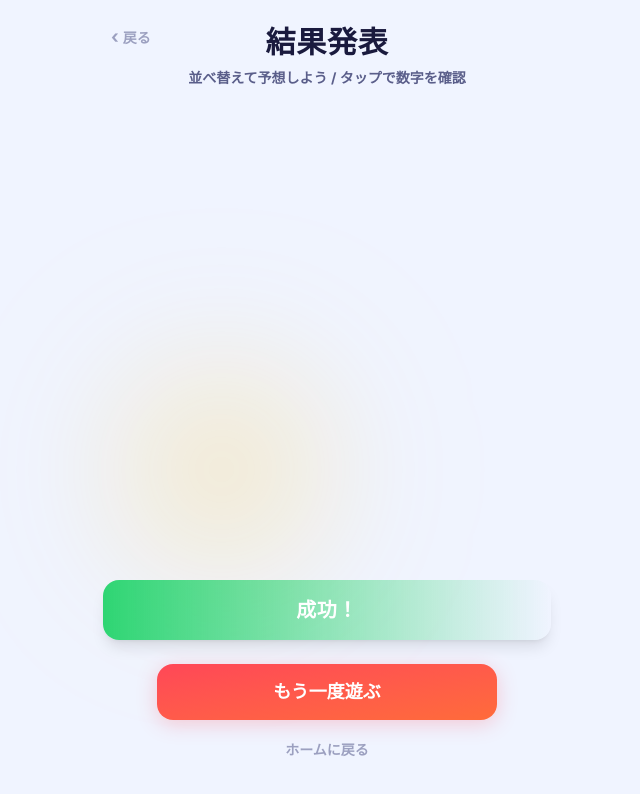
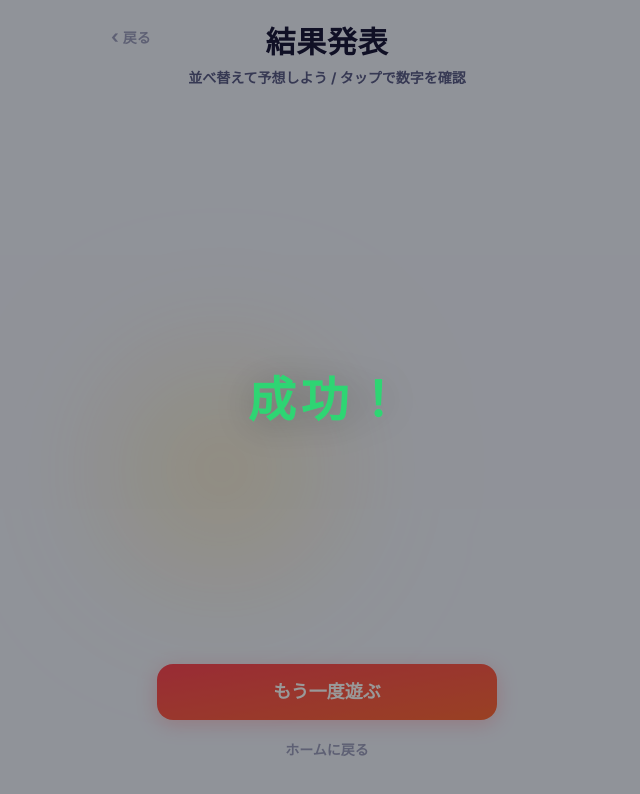
Before and after one commit to calpeshige/yarn-game, a React (Vite) app: page /reveal in a window 1280 px wide. Shown: the top 794 px of the page, without its empty margins (313-953 px from the left). Built offline with nearby package versions, Linux system fonts and the light colour scheme.

Commit message:
Show success/fail as fullscreen overlay with dimmed background
Co-Authored-By: Claude Opus 4.6 (1M context) <noreply@anthropic.com>

```diff
--- a/src/screens/RevealScreen.tsx
+++ b/src/screens/RevealScreen.tsx
@@ -175,13 +175,25 @@ export function RevealScreen() {
       <AnimatePresence>
         {isAllCorrect !== null && (
           <motion.div
-            className={`w-full py-4 rounded-2xl text-center font-black text-xl tracking-wide shadow-lg mt-4 ${isAllCorrect ? 'bg-gradient-to-r from-green to-teal text-white' : 'bg-gradient-to-r from-red to-orange text-white'}`}
-            initial={{ opacity: 0, scale: 0.8, y: 20 }}
-            animate={{ opacity: 1, scale: 1, y: 0 }}
-            exit={{ opacity: 0, scale: 0.8 }}
-            transition={{ type: 'spring', stiffness: 300, damping: 20 }}
+            className="fixed inset-0 z-[100] flex items-center justify-center pointer-events-none"
+            initial={{ opacity: 0 }}
+            animate={{ opacity: 1 }}
+            exit={{ opacity: 0 }}
           >
-            {isAllCorrect ? t('reveal.success') : t('reveal.fail')}
+            <motion.div
+              className="absolute inset-0 bg-black/40 pointer-events-none"
+              initial={{ opacity: 0 }}
+              animate={{ opacity: 1 }}
+              transition={{ duration: 0.3 }}
+            />
+            <motion.p
+              className={`relative text-5xl font-black tracking-widest drop-shadow-[0_4px_20px_rgba(0,0,0,0.3)] ${isAllCorrect ? 'text-green' : 'text-red'}`}
+              initial={{ scale: 0, rotate: -10 }}
+              animate={{ scale: 1, rotate: 0 }}
+              transition={{ delay: 0.2, type: 'spring', stiffness: 200, damping: 12 }}
+            >
+              {isAllCorrect ? t('reveal.success') : t('reveal.fail')}
+            </motion.p>
           </motion.div>
         )}
       </AnimatePresence>
```
